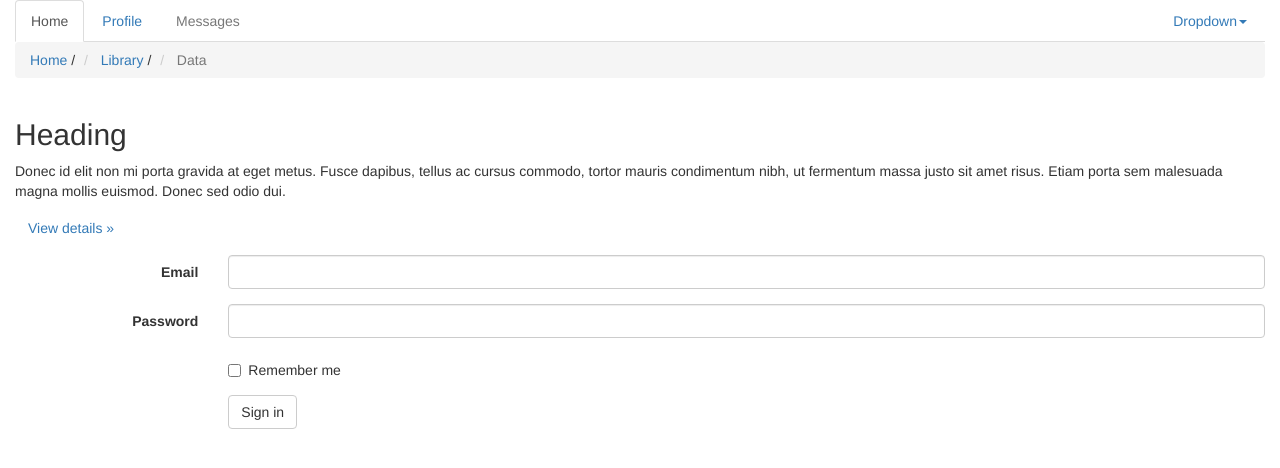
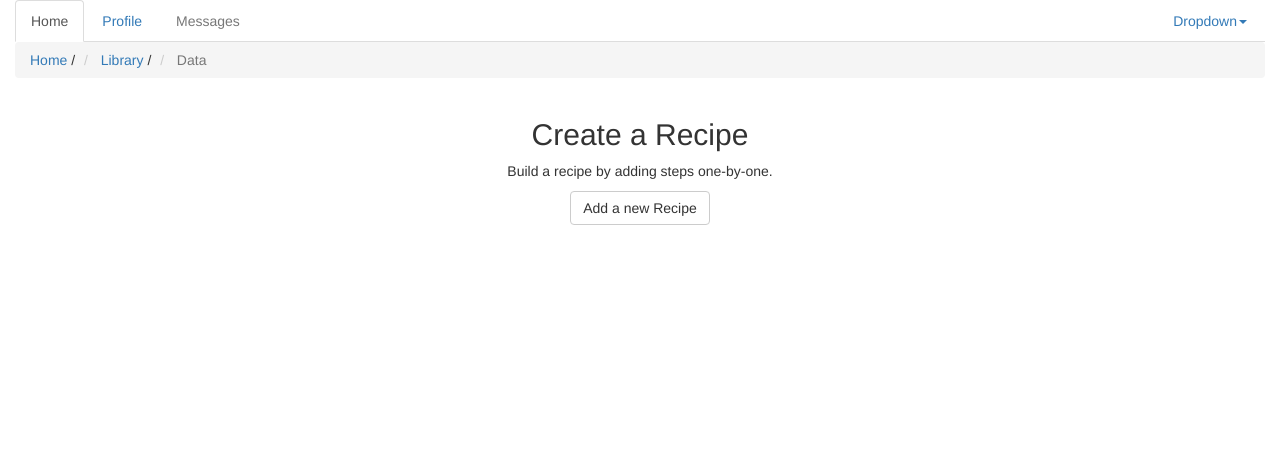
Before and after one commit to ktarrant/forkpress, a Django app: page / in a window 1280 px wide. Shown: the top 468 px of the page. Run offline with Django 3.2, Linux system fonts and the light colour scheme; some libraries are stand-ins or nearby versions.

Commit message:
pretty nice looking recipe template

```diff
--- /dev/null
+++ b/forkpress/recipes/forms.py
@@ -0,0 +1,6 @@
+from django import forms
+
+class StepForm(forms.Form):
+    step = forms.CharField(
+        label="Be specific about the ingredients and equipment used in each step.",
+        max_length=255)
--- a/forkpress/recipes/models.py
+++ b/forkpress/recipes/models.py
@@ -22,6 +22,8 @@ class Step(models.Model):
     ingredients = models.ManyToManyField(Ingredient)
 
 class Recipe(models.Model):
+    title = models.CharField(max_length=200, default="")
+    description = models.TextField(default="")
     pub_date = models.DateTimeField('date published')
     ingredients = models.ManyToManyField(Ingredient)
     steps = models.ManyToManyField(Step)
--- a/forkpress/recipes/templates/recipes/base.html
+++ b/forkpress/recipes/templates/recipes/base.html
@@ -10,8 +10,9 @@
     <meta name="description" content="Forkpress base html">
     <meta name="author" content="forkpress">
 
-    <link href="static/recipes/css/bootstrap.min.css" rel="stylesheet">
-    <link href="static/recipes/css/style.css" rel="stylesheet">
+    <link href="/static/recipes/css/bootstrap.min.css" rel="stylesheet">
+    <link href="/static/recipes/css/style.css" rel="stylesheet">
+    <link href="http://cdnjs.cloudflare.com/ajax/libs/font-awesome/4.4.0/css/font-awesome.min.css" rel="stylesheet" >
 
   </head>
   <body>
@@ -88,8 +89,8 @@
 	{% endblock %}
 </div>
 
-    <script src="static/recipes/js/jquery.min.js"></script>
-    <script src="static/recipes/js/bootstrap.min.js"></script>
-    <script src="static/recipes/js/scripts.js"></script>
+    <script src="/static/recipes/js/jquery.min.js"></script>
+    <script src="/static/recipes/js/bootstrap.min.js"></script>
+    <script src="/static/recipes/js/scripts.js"></script>
   </body>
 </html>
--- a/forkpress/recipes/templates/recipes/index.html
+++ b/forkpress/recipes/templates/recipes/index.html
@@ -1,61 +1,23 @@
 {% extends "recipes/base.html" %}
 
-{% block title %}Create a Recipe | forkpress{% endblock %}
+{% block title %}Recipes | forkpress{% endblock %}
 
 {% block content %}
+
 <div class="row">
-	<div class="col-md-12">
+    <div class="col-md-12" align="center">
         <h2>
-			Heading
+            Create a Recipe
         </h2>
         <p>
-			Donec id elit non mi porta gravida at eget metus. Fusce dapibus, tellus ac cursus commodo, tortor mauris condimentum nibh, ut fermentum massa justo sit amet risus. Etiam porta sem malesuada magna mollis euismod. Donec sed odio dui.
-		</p>
-		<p>
-			<a class="btn" href="#">View details »</a>
+            Build a recipe by adding steps one-by-one.
         </p>
     </div>
-</div>
-<div class="row">
-	<div class="col-md-12">
-		<form class="form-horizontal" role="form">
-			<div class="form-group">
-
-				<label for="inputEmail3" class="col-sm-2 control-label">
-					Email
-				</label>
-				<div class="col-sm-10">
-					<input type="email" class="form-control" id="inputEmail3">
-				</div>
-			</div>
-			<div class="form-group">
-
-				<label for="inputPassword3" class="col-sm-2 control-label">
-					Password
-				</label>
-				<div class="col-sm-10">
-					<input type="password" class="form-control" id="inputPassword3">
-				</div>
-			</div>
-			<div class="form-group">
-				<div class="col-sm-offset-2 col-sm-10">
-					<div class="checkbox">
-
-						<label>
-							<input type="checkbox"> Remember me
-						</label>
-					</div>
-				</div>
-			</div>
-			<div class="form-group">
-				<div class="col-sm-offset-2 col-sm-10">
-
+    <div class="col-sm-12" align="center">
         <button type="submit" class="btn btn-default">
-						Sign in
+            Add a new Recipe
         </button>
     </div>
 </div>
-		</form>
-	</div>
-</div>
+
 {% endblock %}
--- a/forkpress/recipes/urls.py
+++ b/forkpress/recipes/urls.py
@@ -1,8 +1,9 @@
-from recipes.views import index, food
+from recipes.views import index, food, recipe
 from django.conf.urls import url
 
 urlpatterns = [
     url(r'^$', index, name='index'),
+    url(r'^recipe/$', recipe, name='recipe'),
     # ex: /food/
     url(r'^food/(?P<food_id>[0-9]+)/$', food, name='food'),
 ]
--- a/forkpress/recipes/views.py
+++ b/forkpress/recipes/views.py
@@ -1,10 +1,15 @@
 from django.shortcuts import render
 
 # Create your views here.
-from django.http import HttpResponse
+from django.http import HttpResponse, HttpResponseRedirect
 
+from .forms import StepForm
+
+def recipe(request):
+    return render(request, 'recipes/recipe.html')
 
 def index(request):
+    form = StepForm()
     return render(request, 'recipes/index.html')
 
 def food(request, food_id):
```
Also changed, not shown: forkpress/recipes/templates/recipes/edit.html (added, +7 -0 lines), forkpress/recipes/templates/recipes/list_group.html (added, +21 -0 lines), forkpress/recipes/templates/recipes/recipe.html (added, +62 -0 lines), forkpress/db.sqlite3, forkpress/recipes/migrations/0002_recipe_title.py (added), forkpress/recipes/migrations/0003_recipe_description.py (added). Lines whose indentation alone changed are shown as unchanged.
